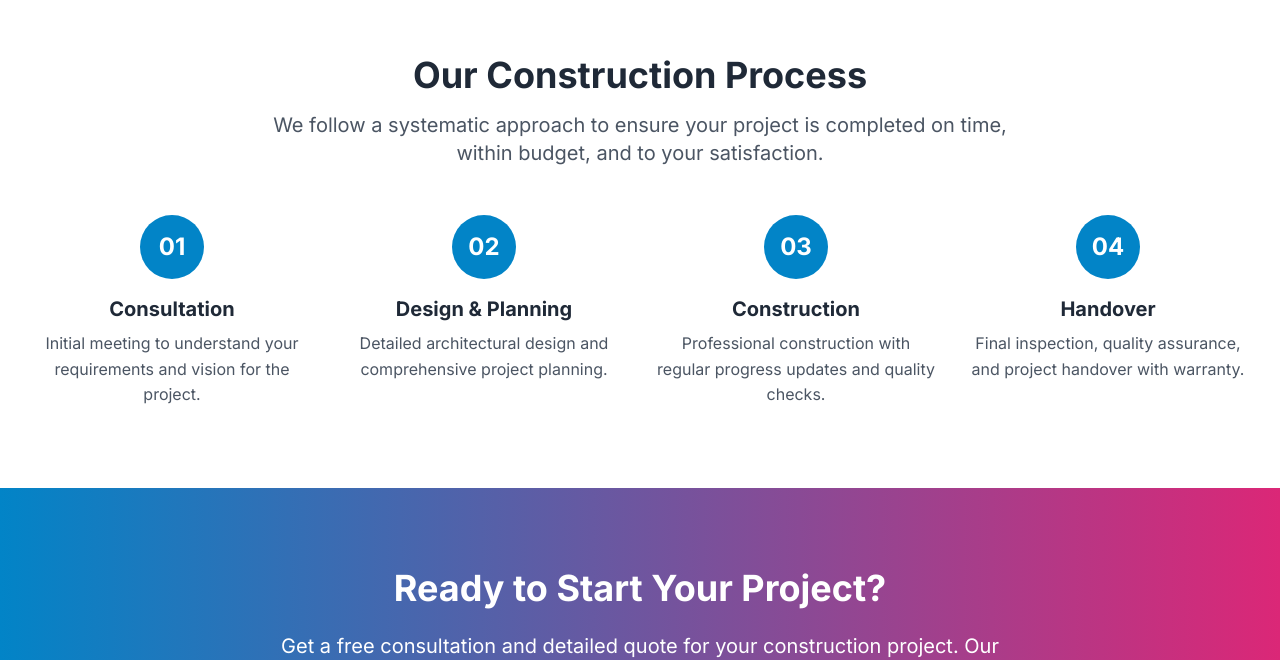
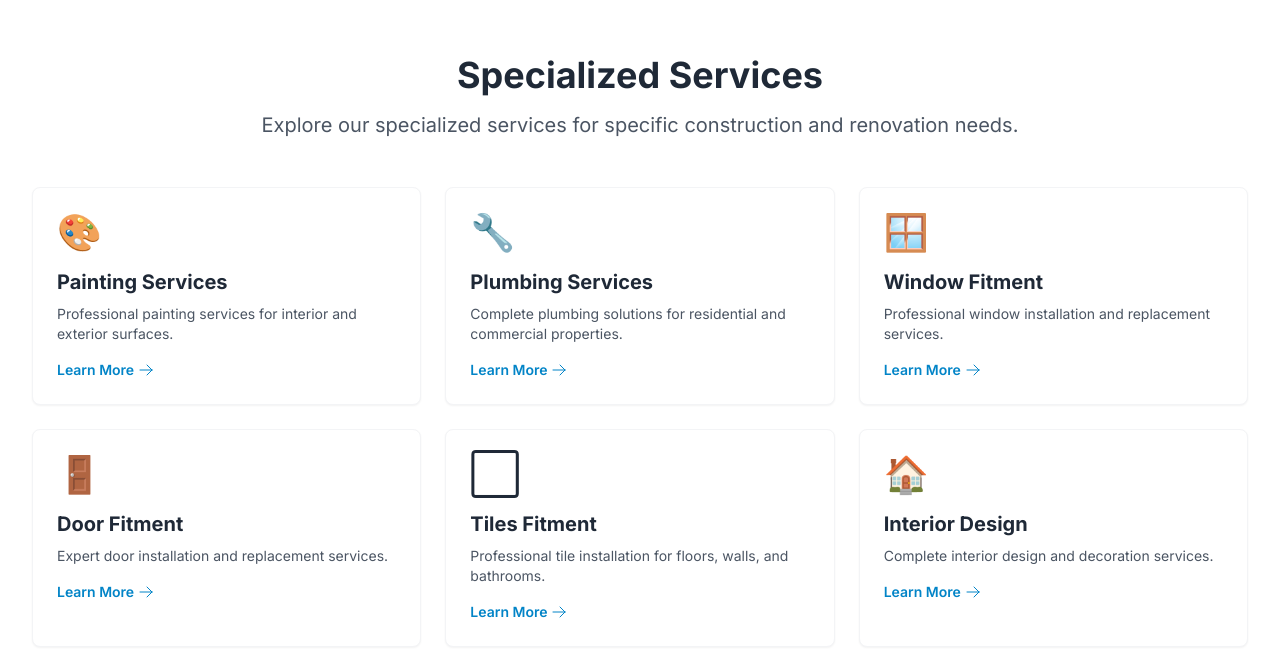
Before and after one commit to amitjoys/dsad, a React (Create React App) app in the folder frontend/: page /services in a window 1280 px wide. Shown: the part 3068-3728 px from the top of the page. Built offline with nearby package versions, Linux system fonts and the light colour scheme.

Commit message:
auto-commit for 2bfc9e03-0ecc-4f57-b4a6-ffb15021ca2a

```diff
--- a/frontend/src/pages/Services.js
+++ b/frontend/src/pages/Services.js
@@ -332,6 +332,42 @@ const Services = () => {
         </div>
       </section>
 
+      {/* Specific Services */}
+      <section className="section-padding">
+        <div className="container-custom">
+          <div className="text-center mb-12">
+            <h2 className="text-4xl font-bold text-gray-800 mb-4">
+              Specialized Services
+            </h2>
+            <p className="text-xl text-gray-600 max-w-3xl mx-auto">
+              Explore our specialized services for specific construction and renovation needs.
+            </p>
+          </div>
+
+          <div className="grid grid-cols-1 md:grid-cols-2 lg:grid-cols-3 gap-6">
+            {specificServices.map((service, index) => (
+              <Link
+                key={index}
+                to={service.link}
+                className="bg-white rounded-lg p-6 shadow-sm hover:shadow-md transition-all duration-300 hover:scale-105 border border-gray-100"
+              >
+                <div className="text-4xl mb-4">{service.icon}</div>
+                <h3 className="text-xl font-bold text-gray-800 mb-2">
+                  {service.title}
+                </h3>
+                <p className="text-gray-600 text-sm mb-4">
+                  {service.description}
+                </p>
+                <div className="flex items-center text-primary-600 text-sm font-semibold">
+                  Learn More
+                  <ArrowRightIcon className="h-4 w-4 ml-1" />
+                </div>
+              </Link>
+            ))}
+          </div>
+        </div>
+      </section>
+
       {/* Process Section */}
       <section className="section-padding">
         <div className="container-custom">
```
